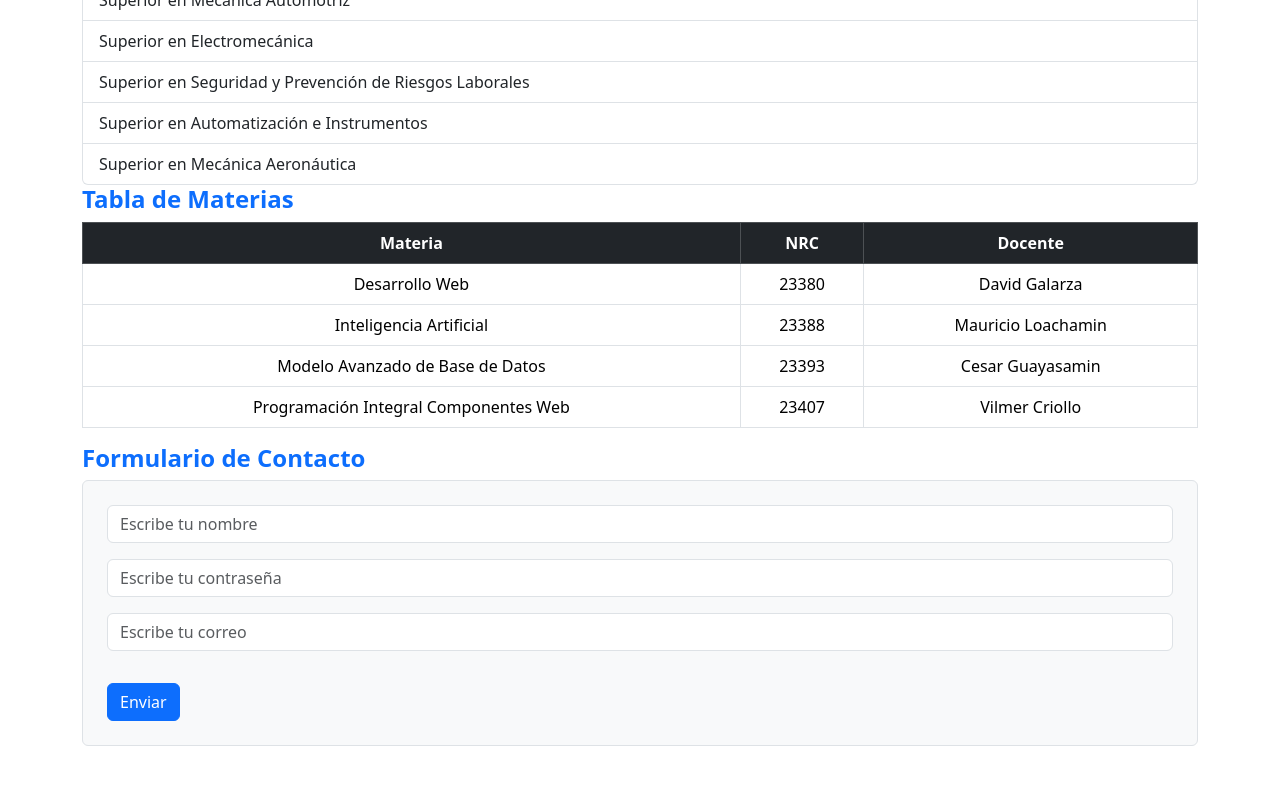
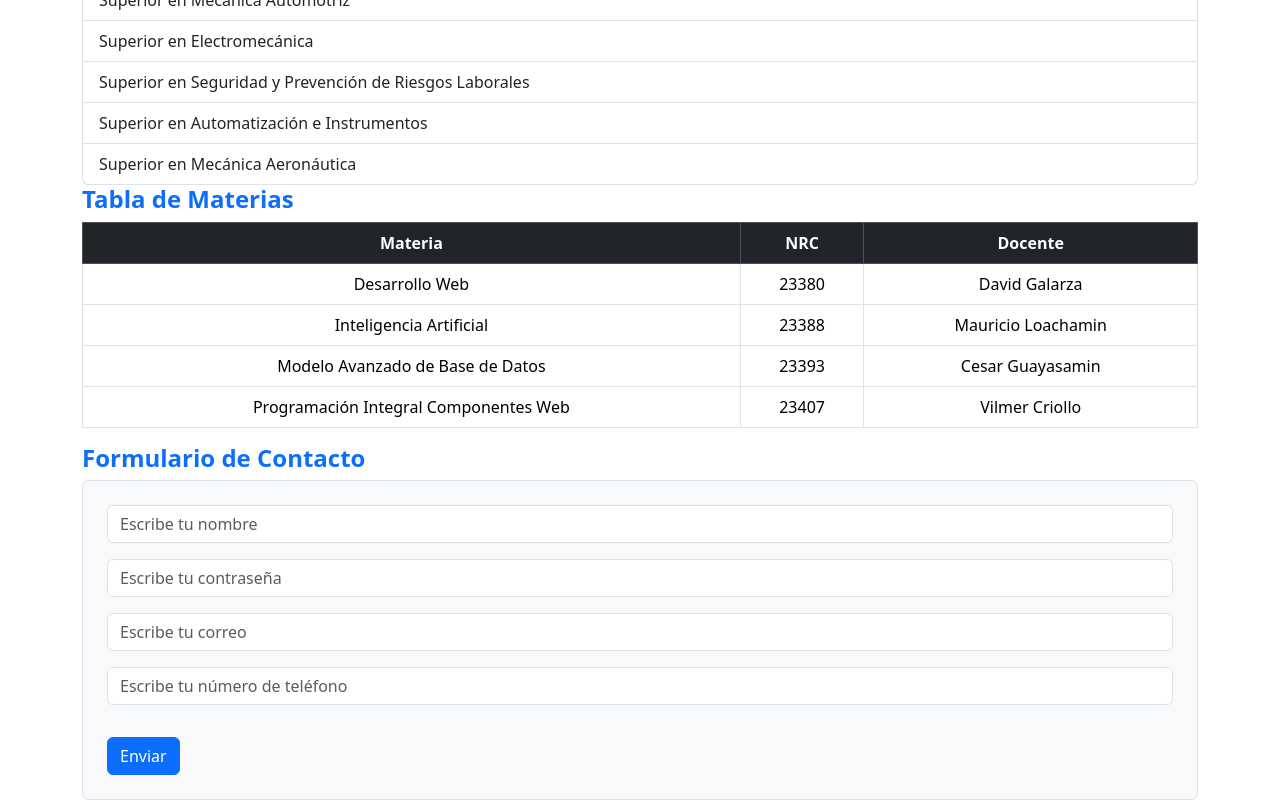
Before and after one commit to Willianh25/pry_componentes_react, a React (Create React App) app: page / in a window 1280 px wide. Shown: the part 996-1796 px from the top of the page. Before the commit the page ends 1742 px from the top, so only its background shows below. Built offline with nearby package versions, Linux system fonts and the light colour scheme.

Commit message:
Se creó el componente InputTel y se integró al formulario

```diff
--- a/src/App.js
+++ b/src/App.js
@@ -11,6 +11,8 @@ import { useState } from "react";
 import InputText from "./components/InputText";
 import InputPassword from "./components/InputPassword";
 import InputEmail from "./components/InputEmail";
+import InputTel from "./components/InputTel";
+
 
 
 function App() {
@@ -45,6 +47,9 @@ function App() {
   const [clave, setClave] = useState("");
 
   const [correo, setCorreo] = useState("");
+
+  const [telefono, setTelefono] = useState("");
+
 
 
   return (
@@ -92,7 +97,19 @@ function App() {
           value={correo}
           onChange={(e) => setCorreo(e.target.value)}
         />
-        <Boton texto="Enviar" onClick={() => alert("Nombre ingresado: " + nombre + ", Clave ingresada: " + clave + ", Correo ingresado: " + correo)} />
+        <InputTel
+          placeholder="Escribe tu número de teléfono"
+          value={telefono}
+          onChange={(e) => setTelefono(e.target.value)}
+        />
+        <Boton texto="Enviar" onClick={() => alert(
+         "Nombre ingresado: " + nombre +
+        "\nClave ingresada: " + clave +
+        "\nCorreo ingresado: " + correo +
+        "\nTeléfono ingresado: " + telefono
+        )
+        }
+        />
       </Formulario>
     </div>
   );
--- /dev/null
+++ b/src/components/InputTel.js
@@ -0,0 +1,17 @@
+// Este componente muestra un input de tipo teléfono.
+// Reutiliza el componente Input y le pasa type="tel".
+
+import Input from "./Input";
+
+function InputTel(props) {
+  return (
+    <Input
+      type="tel"
+      placeholder={props.placeholder}
+      value={props.value}
+      onChange={props.onChange}
+    />
+  );
+}
+
+export default InputTel;
```
